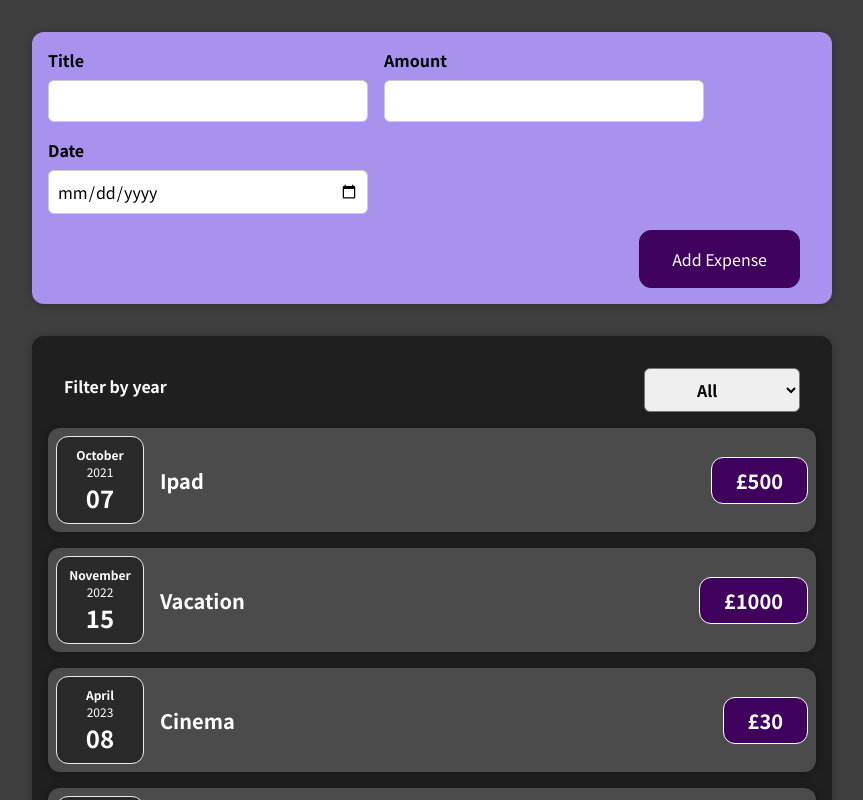
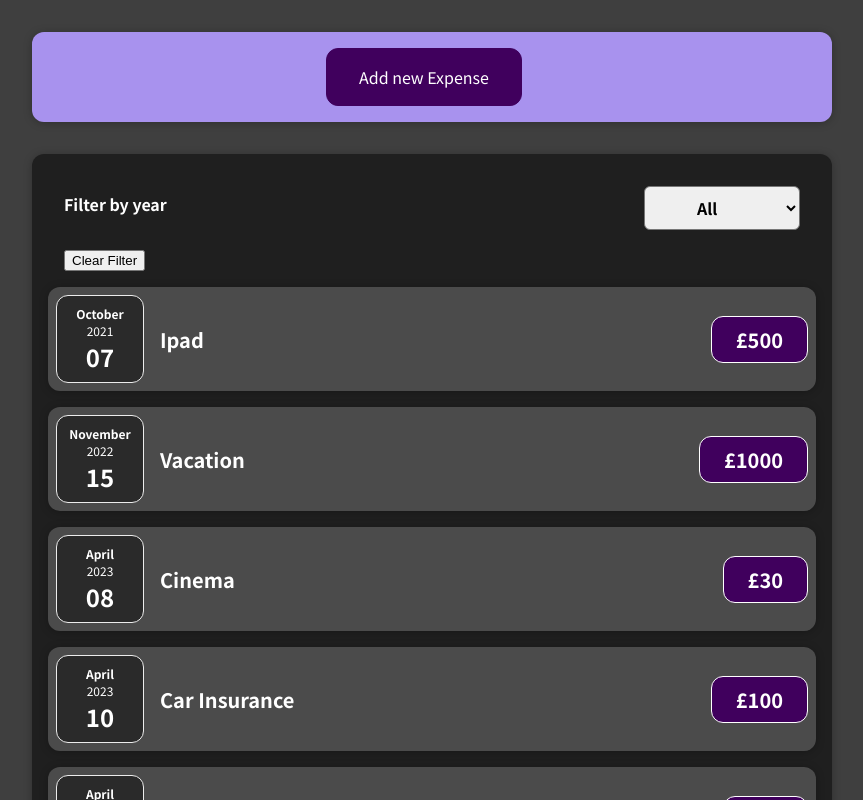
Before and after one commit to kaio-pedromonico-cko/react-app-1, a React (Create React App) app: page / in a window 1280 px wide. Shown: the top 800 px of the page, without its empty margins (208-1071 px from the left). Built offline with nearby package versions, Linux system fonts and the light colour scheme.

Commit message:
Adding button to close form.

```diff
--- a/src/App.js
+++ b/src/App.js
@@ -2,8 +2,7 @@ import React, { useState } from "react";
 import Expenses from "./components/Expenses/Expenses";
 import NewExpense from "./components/NewExpense/NewExpense";
 
-const App = () => {
-  let initialState = [
+let INITIAL_STATE = [
   { id: 1, title: "Car Insurance", amount: 100, date: new Date(2023, 3, 10) },
   { id: 2, title: "Food", amount: 60, date: new Date(2023, 3, 10) },
   { id: 3, title: "Cinema", amount: 30, date: new Date(2023, 3, 8) },
@@ -20,14 +19,15 @@ const App = () => {
     date: new Date(2022, 10, 15),
   },
   {
-      id: 5,
+    id: 6,
     title: "Ipad",
     amount: 500,
     date: new Date(2021, 9, 7),
   },
 ];
 
-  const [expenses, setExpenses] = useState(initialState);
+const App = () => {
+  const [expenses, setExpenses] = useState(INITIAL_STATE);
 
   const onSaveExpense = (expense) => {
     setExpenses((prevState) => [...prevState, expense]);
--- a/src/components/Expenses/ExpenseFilter.js
+++ b/src/components/Expenses/ExpenseFilter.js
@@ -6,6 +6,10 @@ const ExpensesFilter = (props) => {
   const onFilterChanged = (ev) => {
     if (ev.target.value === "") props.onFilterClear();
     else props.onFilterChanged(ev.target.value);
+  };
+
+  const onFilterCleared = (ev) => {
+    props.onFilterClear();
   };
 
   return (
@@ -17,8 +21,11 @@ const ExpensesFilter = (props) => {
           <option value="2023">2023</option>
           <option value="2022">2022</option>
           <option value="2021">2021</option>
+          <option value="2020">2020</option>
+          <option value="2019">2019</option>
         </select>
       </div>
+      <button onClick={onFilterCleared}>Clear Filter</button>
     </div>
   );
 };
--- a/src/components/Expenses/ExpenseItem.js
+++ b/src/components/Expenses/ExpenseItem.js
@@ -9,6 +9,7 @@ const ExpenseItem = (props) => {
   const amount = props.amount;
 
   return (
+    <li>
       <Card className="expense-item">
         <ExpenseDate date={date} />
         <div className="expense-item__description">
@@ -16,6 +17,7 @@ const ExpenseItem = (props) => {
           <div className="expense-item__price">£{amount}</div>
         </div>
       </Card>
+    </li>
   );
 };
 
--- a/src/components/Expenses/Expenses.js
+++ b/src/components/Expenses/Expenses.js
@@ -1,9 +1,10 @@
-import ExpenseItem from "./ExpenseItem";
+import { useState } from "react";
+
+import ExpensesList from "./ExpensesList";
 import ExpenseFilter from "./ExpenseFilter";
 import Card from "../UI/Card";
 
 import "./Expenses.css";
-import { useState } from "react";
 
 const Expenses = (props) => {
   const [year, setYear] = useState("");
@@ -16,6 +17,10 @@ const Expenses = (props) => {
     setYear("");
   };
 
+  const filteredItems = props.items.filter((item) =>
+    year !== "" ? item.date.getFullYear().toString() === year : item
+  );
+
   return (
     <div>
       <Card className="expenses">
@@ -24,20 +29,7 @@ const Expenses = (props) => {
           onFilterChanged={onFilterChanged}
           onFilterClear={onFilterClear}
         />
-        {props.items
-          .filter((item) =>
-            year !== "" ? item.date.getFullYear() === parseInt(year) : item
-          )
-          .sort((a, b) => a.date.getTime() - b.date.getTime())
-          .map((item, idx) => (
-            <div key={idx}>
-              <ExpenseItem
-                title={item.title}
-                amount={item.amount}
-                date={item.date}
-              />
-            </div>
-          ))}
+        <ExpensesList items={filteredItems} />
       </Card>
     </div>
   );
--- /dev/null
+++ b/src/components/Expenses/ExpensesList.css
@@ -0,0 +1,9 @@
+.expenses-list {
+  list-style: none;
+  padding: 0;
+}
+
+.expenses-list__fallback {
+  color: white;
+  text-align: center;
+}
--- /dev/null
+++ b/src/components/Expenses/ExpensesList.js
@@ -0,0 +1,29 @@
+import React from "react";
+
+import "./ExpensesList.css";
+import ExpenseItem from "./ExpenseItem";
+
+const ExpensesList = (props) => {
+  let items = props.items;
+
+  if (items.length === 0) {
+    return <h2 className="expenses-list__fallback">Found no expenses.</h2>;
+  }
+
+  return (
+    <ul className="expenses-list">
+      {items
+        .sort((a, b) => a.date.getTime() - b.date.getTime())
+        .map((item) => (
+          <ExpenseItem
+            key={item.id}
+            title={item.title}
+            amount={item.amount}
+            date={item.date}
+          />
+        ))}
+    </ul>
+  );
+};
+
+export default ExpensesList;
--- a/src/components/NewExpense/ExpenseForm.js
+++ b/src/components/NewExpense/ExpenseForm.js
@@ -29,6 +29,10 @@ const ExpenseForm = (props) => {
     });
   };
 
+  const onCancelClick = (e) => {
+    props.closeForm();
+  };
+
   const submitHandler = (e) => {
     e.preventDefault();
 
@@ -39,10 +43,11 @@ const ExpenseForm = (props) => {
 
     props.onSaveExpense(expenseData);
     setExpense(initialState);
+    props.closeForm();
   };
 
   return (
-    <form onSubmit={submitHandler}>
+    <form onSubmit={submitHandler} onReset={onCancelClick}>
       <div className="new-expense__controls">
         <div className="new-expense__control">
           <label>Title</label>
@@ -75,6 +80,7 @@ const ExpenseForm = (props) => {
       </div>
       <div className="new-expense__actions">
         <button type="submit">Add Expense</button>
+        <button type="reset">Cancel</button>
       </div>
     </form>
   );
--- a/src/components/NewExpense/NewExpense.js
+++ b/src/components/NewExpense/NewExpense.js
@@ -1,9 +1,10 @@
-import React from "react";
+import React, { useState } from "react";
 
 import ExpenseForm from "./ExpenseForm";
 import "./NewExpense.css";
 
 const NewExpense = (props) => {
+  const [displayForm, setDisplayForm] = useState(false);
   const submitHandler = (data) => {
     const expense = {
       ...data,
@@ -12,9 +13,14 @@ const NewExpense = (props) => {
     props.onSaveExpense(expense);
   };
 
+  const toggleForm = () => setDisplayForm((prevState) => !prevState);
+
   return (
     <div className="new-expense">
-      <ExpenseForm onSaveExpense={submitHandler} />
+      {!displayForm && <button onClick={toggleForm}>Add new Expense</button>}
+      {displayForm && (
+        <ExpenseForm onSaveExpense={submitHandler} closeForm={toggleForm} />
+      )}
     </div>
   );
 };
```
Lines whose indentation alone changed are shown as unchanged.
